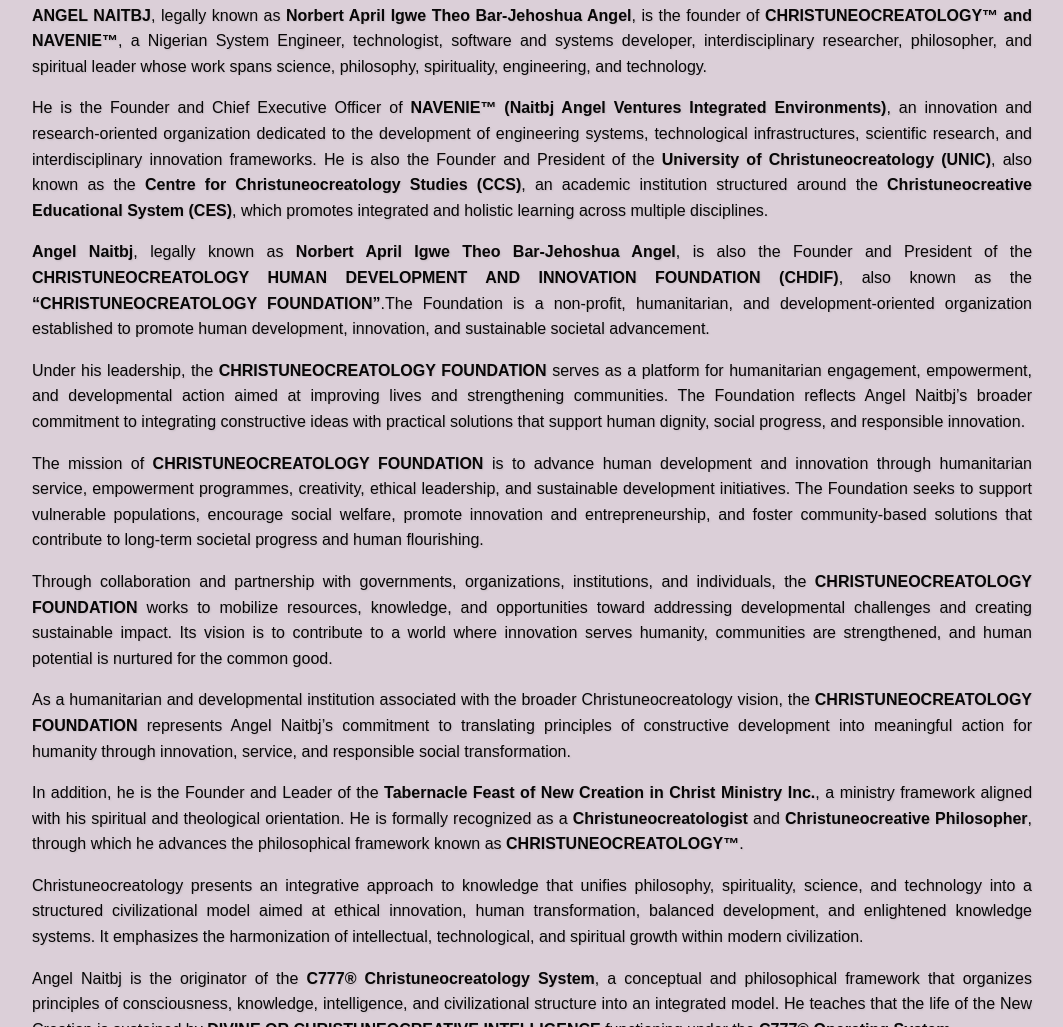
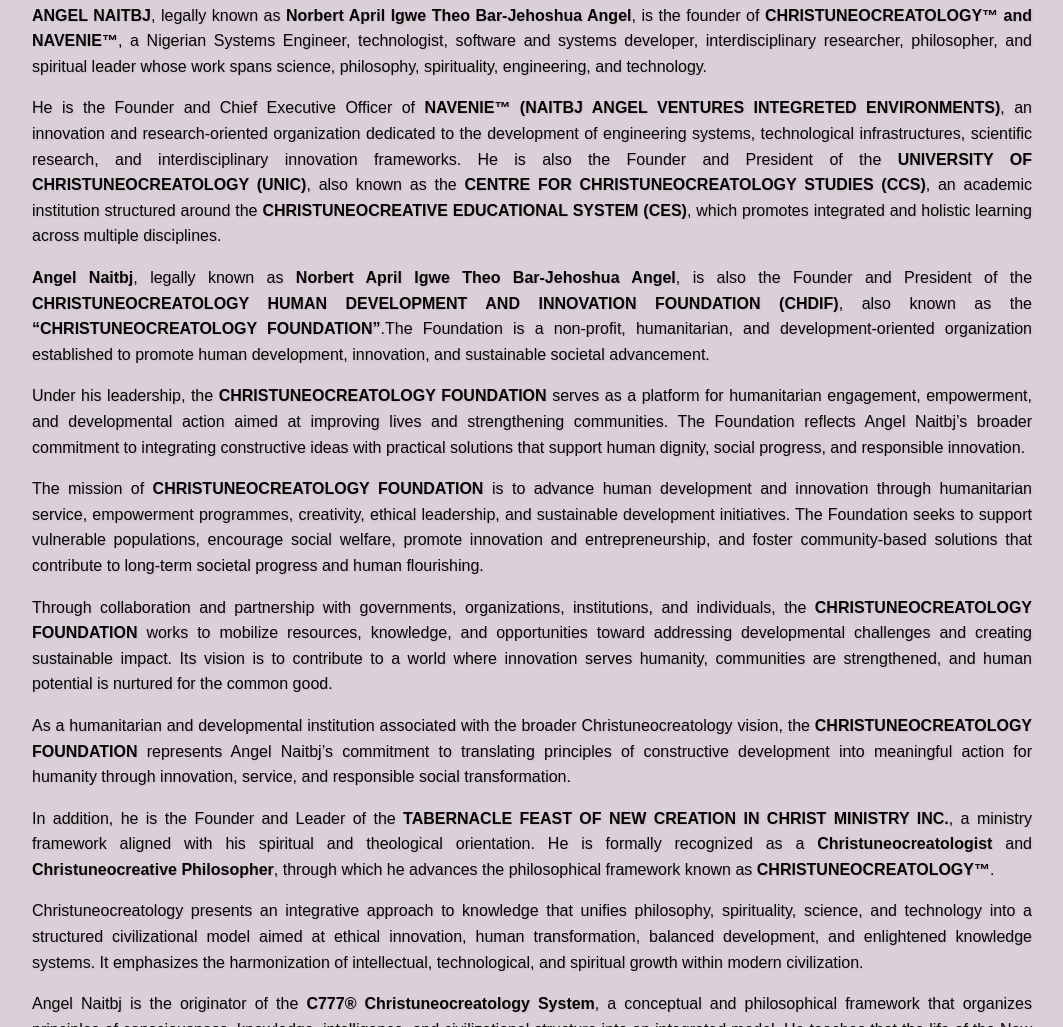
Before and after one commit to angelnaitbj/angelnaitbj.org, a plain HTML site: page index.html in a window 1280 px wide. Shown: the part 1032-2059 px from the top of the page, without its empty margins (108-1171 px from the left). Drawn offline with Linux system fonts and the light colour scheme.

Commit message:
Add files via upload

```diff
--- a/index.html
+++ b/index.html
@@ -228,22 +228,22 @@
   <p>
     <strong>ANGEL NAITBJ</strong>, legally known as
     <strong>Norbert April Igwe Theo Bar-Jehoshua Angel</strong>,
-    is the founder of <strong>CHRISTUNEOCREATOLOGY™ and NAVENIE™</strong>, a Nigerian System Engineer, technologist, software and systems developer,
+    is the founder of <strong>CHRISTUNEOCREATOLOGY™ and NAVENIE™</strong>, a Nigerian Systems Engineer, technologist, software and systems developer,
     interdisciplinary researcher, philosopher, and spiritual leader whose work spans
     science, philosophy, spirituality, engineering, and technology.
   </p>
 
   <p>
     He is the Founder and Chief Executive Officer of
-    <strong>NAVENIE™ (Naitbj Angel Ventures Integrated Environments)</strong>,
+    <strong>NAVENIE™ (NAITBJ ANGEL VENTURES INTEGRETED ENVIRONMENTS)</strong>,
     an innovation and research-oriented organization dedicated to the development of
     engineering systems, technological infrastructures, scientific research,
     and interdisciplinary innovation frameworks.
     He is also the Founder and President of the
-    <strong>University of Christuneocreatology (UNIC)</strong>, also known as the
-    <strong>Centre for Christuneocreatology Studies (CCS)</strong>,
+    <strong>UNIVERSITY OF CHRISTUNEOCREATOLOGY (UNIC)</strong>, also known as the
+    <strong>CENTRE FOR CHRISTUNEOCREATOLOGY STUDIES (CCS)</strong>,
     an academic institution structured around the
-    <strong>Christuneocreative Educational System (CES)</strong>,
+    <strong>CHRISTUNEOCREATIVE EDUCATIONAL SYSTEM (CES)</strong>,
     which promotes integrated and holistic learning across multiple disciplines.
   </p>
 <p>
@@ -284,7 +284,7 @@
 </p>
   <p>
     In addition, he is the Founder and Leader of the
-    <strong>Tabernacle Feast of New Creation in Christ Ministry Inc.</strong>,
+    <strong>TABERNACLE FEAST OF NEW CREATION IN CHRIST MINISTRY INC.</strong>,
     a ministry framework aligned with his spiritual and theological orientation.
     He is formally recognized as a
     <strong>Christuneocreatologist</strong> and
```
